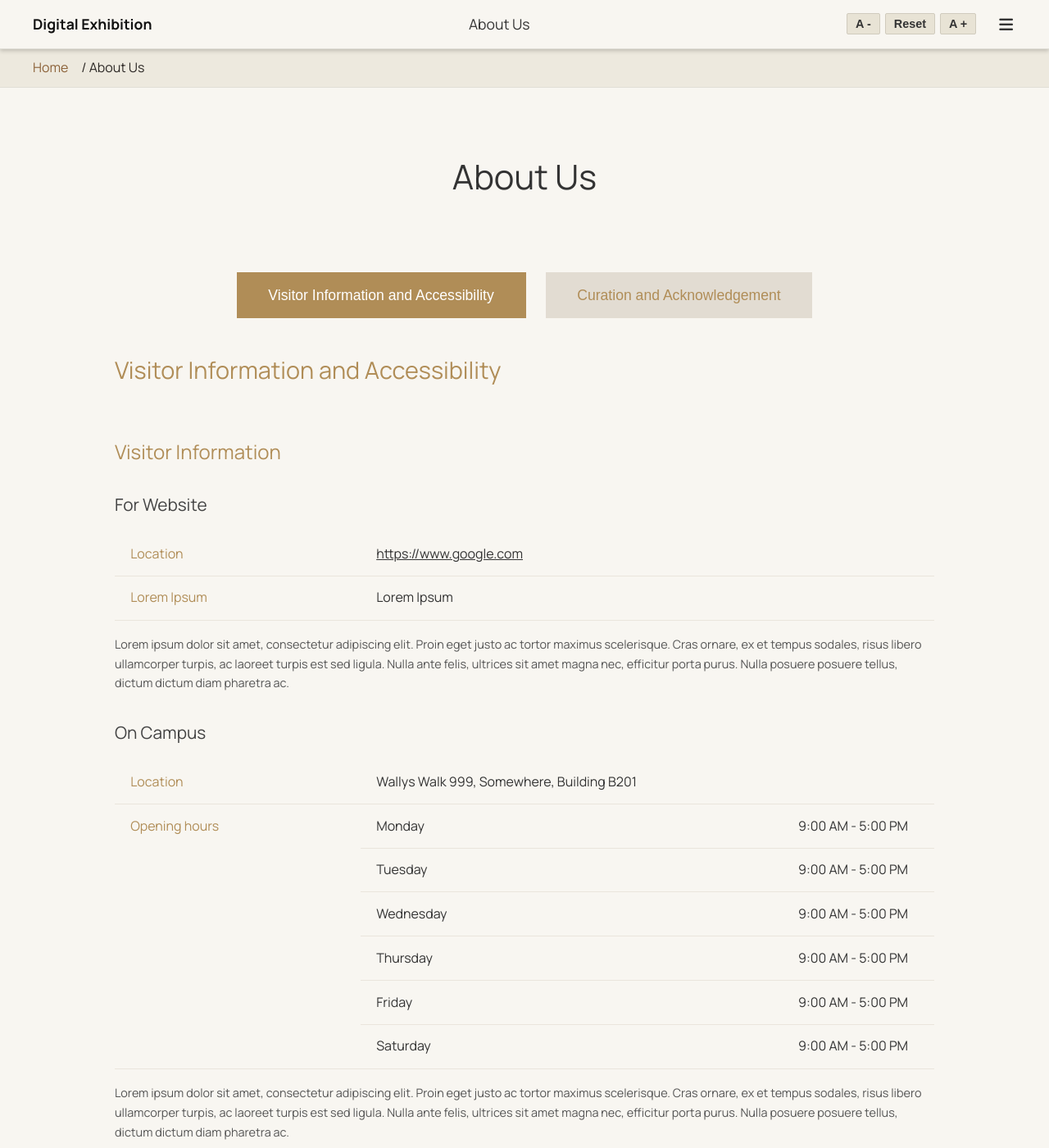
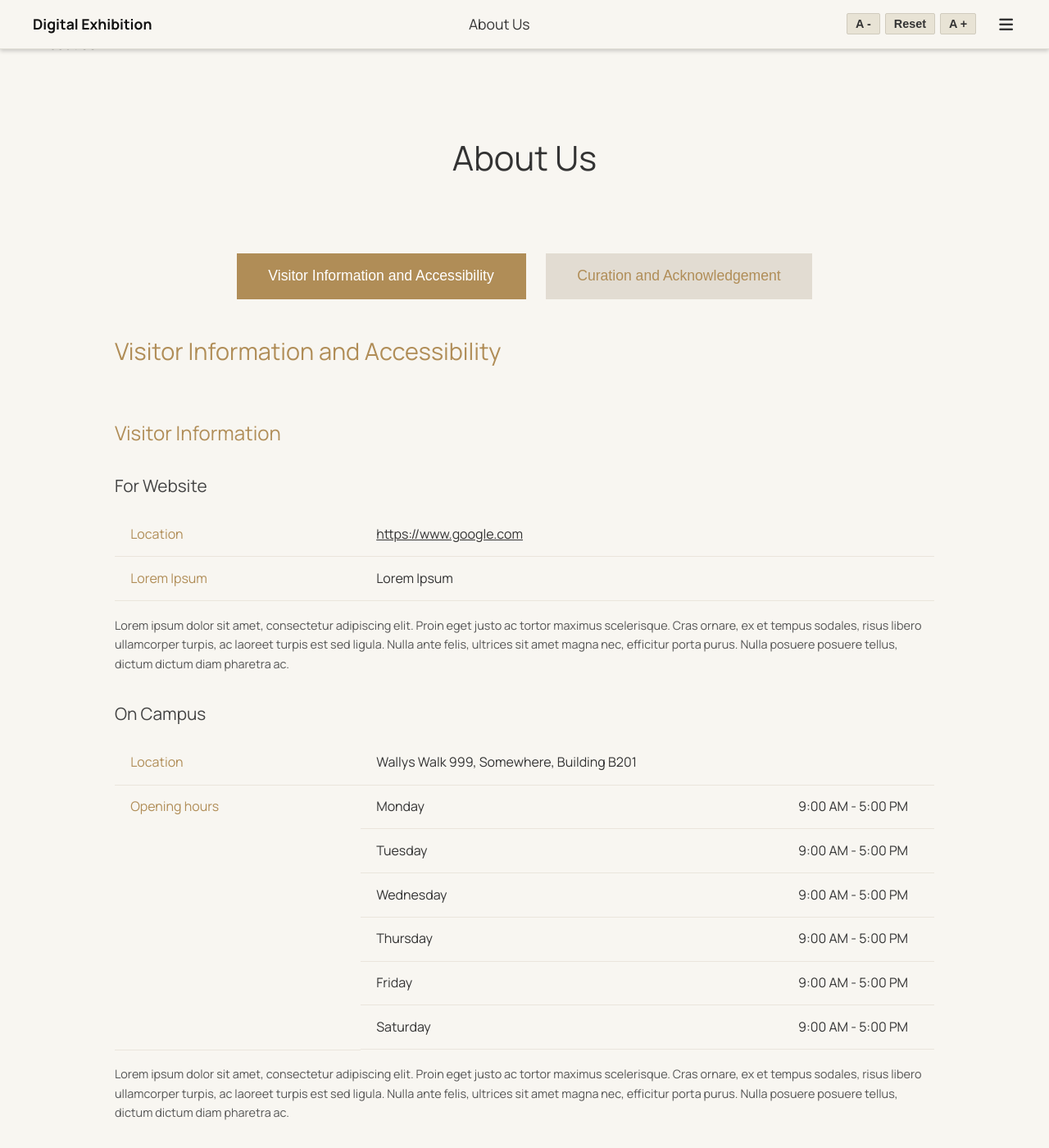
Before and after one commit to HannahVogelArchaeology/group34, a Jekyll site: the page built from about.md, in a window 1280 px wide and 1400 px high. Shown: the whole window at 82% size. Built offline with Jekyll 4.4.1, drawn with Linux system fonts in a browser that asks for light colours.

Commit message:
Refactor header styles and remove sub-navigation
Removed sub-navigation styles and adjusted padding for shelf group and object items. Updated hover effects and added styles for filled square badge.

```diff
--- a/_sass/_header.scss
+++ b/_sass/_header.scss
@@ -120,24 +120,6 @@
   }
 }
 
-// Sub-navigation area
-.sub-navigation {
-  margin-top: 60px; // Pushes it directly below the 60px fixed header
-  padding: 10px 40px;
-  background: #EDE9DE;
-  border-bottom: 1px solid #e0ded6;
-  position: relative;
-  z-index: 1;
-
-  ul {
-    list-style: none;
-    padding: 0;
-    margin: 0 auto;
-    max-width: 1200px;
-    display: flex;
-    gap: 16px;
-  }
-}
 
 
 /* Sidebar Overlay */
@@ -160,7 +142,7 @@
   right: -320px;
   width: 320px;
   height: 100vh;
-  background-color: #53391b; // Matching warm dark brown
+  background-color: #53391b; /* Matching warm dark brown */
   color: #ffffff;
   z-index: 1100;
   transition: right 0.3s ease-in-out;
@@ -212,12 +194,17 @@
     a {
       text-decoration: none;
       color: #ffffff;
+      transition: color 0.2s ease-in-out;
+
+      /* Change text color to #c08d43 on hover */
+      &:hover {
+        color: #c08d43;
+
+        .shelf-label,
+        .object-title {
+          color: #c08d43;
         }
-
-    .icon-folder {
-      font-size: 1.1em;
-      color: #ffffff;
-      margin-right: 14px;
+      }
     }
 
     /* Main Section Top Links (HOME / ABOUT) */
@@ -229,61 +216,79 @@
       font-weight: 500;
       font-size: 1em;
       letter-spacing: 0.5px;
+
+      i {
+        font-size: 1.1em;
+        width: 1.1em;
+        text-align: center;
+        margin-right: 14px;
+      }
     }
 
     /* Group Container for Shelves */
     .shelf-group {
       border-bottom: 1px solid rgba(255, 255, 255, 0.4);
-      padding: 6px 0;
+      padding: 10px 0;
+      display: flex;
+      flex-direction: column;
     }
 
-    /* Object Items */
-    .object-link {
+    /* Combined Block Link for 1st Shelf */
+    .shelf-block-link {
       display: flex;
-      align-items: flex-end;
-      padding: 10px 0;
-
-      &.has-folder {
-        align-items: flex-start;
+      flex-direction: column;
+      padding: 4px 0;
     }
 
-      &.indent {
-        padding-left: 33px; // Aligns text under the first object title
+    /* Standalone Shelf Label Link for 2nd and 3rd Shelf */
+    .shelf-label-link {
+      display: block;
+      padding: 4px 0;
     }
 
-      .object-info {
-        display: flex;
-        flex-direction: column;
-        flex-grow: 1;
-
+    /* Primary Heading: Shelf Titles */
     .shelf-label {
-          font-size: 0.75em;
-          color: rgba(255, 255, 255, 0.85);
+      display: block;
+      font-size: 1.05em;
       font-weight: 500;
-          margin-bottom: 2px;
+      letter-spacing: 0.5px;
+      color: #ffffff;
+      text-align: left;
+      margin-bottom: 6px;
     }
 
-        .object-title {
-          font-size: 1.05em;
-          font-weight: 400;
-        }
+    /* Indented Navigation Object Items */
+    .object-item {
+      display: flex;
+      align-items: center;
+      padding: 6px 0;
+      padding-left: 60px; /* Indentation to match design spacing */
     }
 
+    /* Sub Heading: Object Title */
     .object-title {
-        font-size: 1.05em;
+      font-size: 1em;
       font-weight: 400;
-        flex-grow: 1;
+      color: #ffffff;
     }
 
-      .icon-arrow {
+    /* Filled Square Badge for Numbers */
+    .num-box {
+      display: inline-flex;
+      align-items: center;
+      justify-content: center;
+      width: 18px;
+      height: 18px;
+      background-color: #f6f3eb;
+      color: #53391b;
+      border-radius: 3px;
       font-size: 0.9em;
-        color: #ffffff;
-        margin-left: auto;
-      }
-
-      &:hover {
-        opacity: 0.85;
+      font-weight: 800;
+      margin-right: 8px;
+      line-height: 1;
+      box-sizing: border-box;
+      flex-shrink: 0;
+      -webkit-font-smoothing: antialiased;
     }
   }
 }
-}
```
Lines whose indentation alone changed are shown as unchanged.
